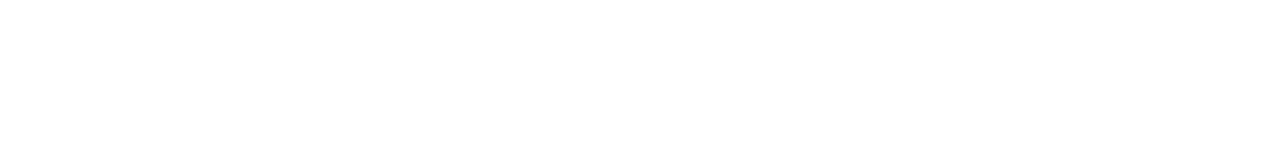
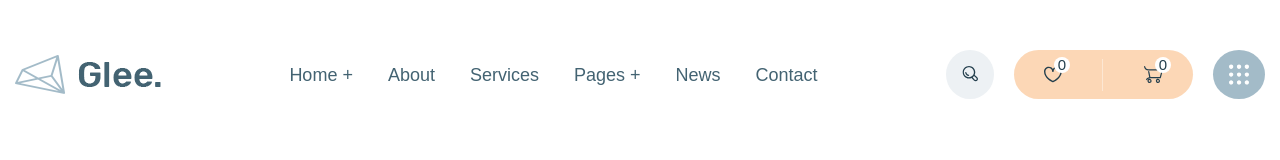
Before and after one commit to GROT16/glee, a website: page app/index.html in a window 1280 px wide. Drawn offline with nearby package versions, Linux system fonts and the light colour scheme; files that its build step writes are made by us from their sources.

Commit message:
added header, link fonts

```diff
--- a/app/index.html
+++ b/app/index.html
@@ -1,5 +1,6 @@
 <!DOCTYPE html>
 <html lang="en">
+
 <head>
     <meta charset="UTF-8">
     <meta http-equiv="X-UA-Compatible" content="IE=edge">
@@ -7,9 +8,58 @@
     <title>Document</title>
     <link rel="stylesheet" href="css/style.min.css">
 </head>
+
 <body>
+    <header class="header">
+        <div class="header__inner">
+            <a class="logo" href="#">
+                <img class="logo__img" src="images/logo.png" alt="logo">
+            </a>
+            <nav class="menu">
+                <ul class="menu__list">
+                    <li class="menu__list-item">
+                        <a class="menu__list-link" href="#">Home +</a>
+                    </li>
+                    <li class="menu__list-item">
+                        <a class="menu__list-link" href="#">About</a>
+                    </li>
+                    <li class="menu__list-item">
+                        <a class="menu__list-link" href="#">Services</a>
+                    </li>
+                    <li class="menu__list-item">
+                        <a class="menu__list-link" href="#">Pages +</a>
+                    </li>
+                    <li class="menu__list-item">
+                        <a class="menu__list-link" href="#">News</a>
+                    </li>
+                    <li class="menu__list-item">
+                        <a class="menu__list-link" href="#">Contact</a>
+                    </li>
+                </ul>
+            </nav>
+            <div class="user-nav">
+                <a class="user-nav__link user-nav__link--search" href="#">
+                    <img class="user-nav__link-img" src="images/icons/search.svg" alt="menu items">
+                </a>
+
+                <a class="user-nav__link user-nav__link--heart" href="#">
+                    <img class="user-nav__link-img" src="images/icons/heart.svg" alt="menu items">
+                    <span class="user-nav__num">0</span>
+                </a>
+                <a class="user-nav__link user-nav__link--kart" href="#">
+                    <img class="user-nav__link-img" src="images/icons/kart.svg" alt="menu items">
+                    <span class="user-nav__num">0</span>
+                </a>
+
+                <a class="user-nav__link user-nav__link--points" href="#">
+                    <img class="user-nav__link-img" src="images/icons/points.svg" alt="menu items">
+                </a>
+            </div>
+        </div>
+    </header>
 
 
     <script src="js/main.min.js"></script>
 </body>
+
 </html>
--- a/app/scss/_fonts.scss
+++ b/app/scss/_fonts.scss
@@ -0,0 +1,49 @@
+@font-face{
+  font-family: 'DMSans-Bold', sans-serif;
+  font-weight: 700;
+  font-style: normal;
+  src: local('DMSans-Bold'),
+    url('../fonts/DMSans-Bold.woff2') format('woff2'),
+    url('../fonts/DMSans-Bold.woff') format('woff');
+  font-display: swap;
+}
+
+@font-face{
+  font-family: 'DMSans-Medium', sans-serif;
+  font-weight: 500;
+  font-style: normal;
+  src: local('DMSans-Medium'),
+    url('../fonts/DMSans-Medium.woff2') format('woff2'),
+    url('../fonts/DMSans-Medium.woff') format('woff');
+  font-display: swap;
+}
+
+@font-face{
+  font-family: 'DMSans-Regular', sans-serif;
+  font-weight: 400;
+  font-style: normal;
+  src: local('DMSans-Regular'),
+    url('../fonts/DMSans-Regular.woff2') format('woff2'),
+    url('../fonts/DMSans-Regular.woff') format('woff');
+  font-display: swap;
+}
+
+@font-face{
+  font-family: 'Rubik-Medium', sans-serif;
+  font-weight: 500;
+  font-style: normal;
+  src: local('Rubik-Medium'),
+    url('../fonts/Rubik-Medium.woff2') format('woff2'),
+    url('../fonts/Rubik-Medium.woff') format('woff');
+  font-display: swap;
+}
+
+@font-face{
+  font-family: 'Rubik-Regular', sans-serif;
+  font-weight: 400;
+  font-style: normal;
+  src: local('Rubik-Regular'),
+    url('../fonts/Rubik-Regular.woff2') format('woff2'),
+    url('../fonts/Rubik-Regular.woff') format('woff');
+  font-display: swap;
+}
--- a/app/scss/_global.scss
+++ b/app/scss/_global.scss
@@ -1,4 +1,13 @@
 
 body{
+  color: $default;
+  font-size: 15px;
+  line-height: 18px;
+  @extend %dmsans-500;
+}
 
+.container{
+  max-width: 1200px;
+  margin: 0 auto;
+  padding: 0 15px;
 }
--- a/app/scss/_vars.scss
+++ b/app/scss/_vars.scss
@@ -0,0 +1,29 @@
+$accent: #436372;
+$title: #243f4d;
+$default: #585858;
+$bg-gray: #a3bbc8;
+
+%dmsans-700{
+  font-family: 'DMSans-Bold', sans-serif;
+  font-weight: 700;
+}
+
+%dmsans-500{
+  font-family: 'DMSans-Medium', sans-serif;
+  font-weight: 500;
+}
+
+%dmsans-400{
+  font-family: 'DMSans-Regular', sans-serif;
+  font-weight: 400;
+}
+
+%rubik-500{
+  font-family: 'Rubik-Medium', sans-serif;
+  font-weight: 500;
+}
+
+%rubik-400{
+  font-family: 'Rubik-Regular', sans-serif;
+  font-weight: 400;
+}
--- a/app/scss/style.scss
+++ b/app/scss/style.scss
@@ -3,7 +3,102 @@
 @import 'reset';
 @import 'global';
 
+.header{
+  max-width: 1800px;
+  margin: 0 auto;
+  padding: 50px 15px 50px;
+  &__inner{
+    display: flex;
+    justify-content: space-between;
+    align-items: center;
+  }
+}
+.menu{
+  &__list{
+    display: flex;
+  }
+  &__list-item{
+    font-size: 18px;
+    line-height: 20px;
+  }
+  &__list-item + .menu__list-item{
+    padding-left: 35px;
+  }
+  &__list-link{
+    color: $accent;
+    transition: all .3s;
+    @extend %rubik-500
+  }
+}
 
+.user-nav{
+  display: flex;
+
+  &__link{
+    padding: 16px 16px;
+    position: relative;
+    background-color: coral;
+  }
+
+  &__link + .user-nav__link{
+    margin-left: 20px;
+  }
+
+  &__link--search{
+    background-color: #edf1f4;
+    border-radius: 50%;
+  }
+
+  &__link--heart{
+    padding: 16px 41px 16px 30px;
+    border-bottom-left-radius: 25px;
+    border-top-left-radius: 25px;
+    background-color: #fcd7b6;
+    position: relative;
+  }
+
+  &__link--heart::after{
+    content: "";
+    position: absolute;
+    height: 32px;
+    width: 1px;
+    background-color: #fde7d3;
+    top: 9px;
+    right: 0;
+  }
+
+  .user-nav &__link--kart{
+    background-color: #fcd7b6;
+    padding: 16px 30px 16px 41px;
+    margin-left: 0px;
+    border-bottom-right-radius: 25px;
+    border-top-right-radius: 25px;
+
+  }
+
+  &__num{
+    position: absolute;
+    top: 7px;
+    right: 33px;
+    width: 16px;
+    height: 16px;
+    line-height: 16px;
+    color: $title;
+    background-color: #fff;
+    text-align: center;
+    border-radius: 50%;
+  }
+
+  &__link--kart &__num{
+    right: 22px;
+  }
+
+  &__link--points{
+    background-color: $bg-gray;
+    padding: 14px 16px 2px;
+    border-radius: 50%;
+  }
+}
 
 
 
```
Also changed, not shown: app/fonts/DMSans-Bold.woff (added), app/fonts/DMSans-Bold.woff2 (added), app/fonts/DMSans-Medium.woff (added), app/fonts/DMSans-Medium.woff2 (added), app/fonts/DMSans-Regular.woff (added), app/fonts/DMSans-Regular.woff2 (added), app/fonts/Rubik-Medium.woff (added), app/fonts/Rubik-Medium.woff2 (added), app/fonts/Rubik-Regular.woff (added), app/fonts/Rubik-Regular.woff2 (added), app/images/icons/heart.svg (added), app/images/icons/kart.svg (added), app/images/icons/points.svg (added), app/images/icons/search.svg (added), 1 more files.
